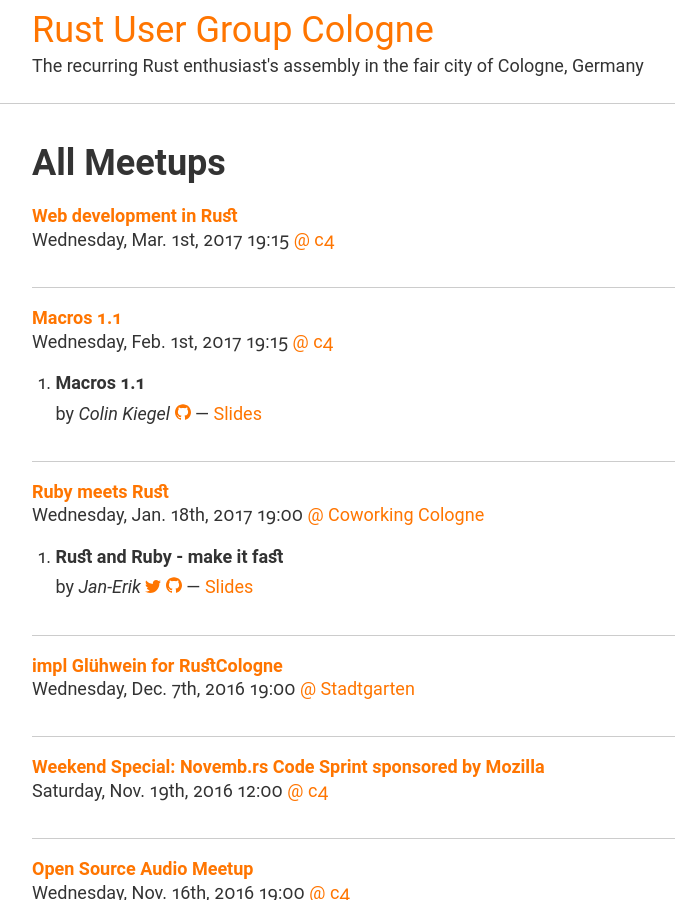
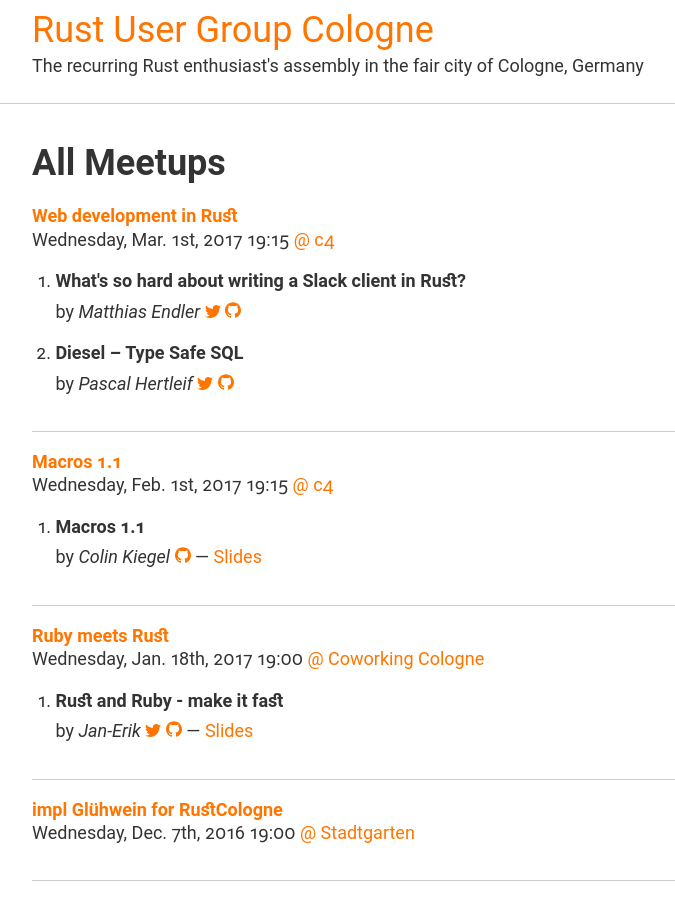
Before and after one commit to Rustaceans/rust-cologne, a Jekyll site: the page built from archive.html, in a window 1280 px wide and 900 px high. Shown: the whole window, without its empty margins (158-833 px from the left). Built offline with Jekyll 4.4.1, drawn with Linux system fonts in a browser that asks for light colours.

Commit message:
Add talk list to 2017-03 meetup
See #24

```diff
--- a/_posts/2017-03-01-web-dev.md
+++ b/_posts/2017-03-01-web-dev.md
@@ -6,6 +6,19 @@
     "Meetup.com": "https://www.meetup.com/RustCologne/events/237423265/"
     "Planning discussion on Github": "https://github.com/Rustaceans/rust-cologne/issues/24"
 location: c4
+talks:
+- title: "What's so hard about writing a Slack client in Rust?"
+  speaker:
+    name: "Matthias Endler"
+    twitter: matthiasendler
+    github: mre
+- title: "Diesel – Type Safe SQL"
+  speaker:
+    name: "Pascal Hertleif"
+    twitter: killercup
+    github: killercup
+  abstract: |
+    Better refuel before we get started, this is a "Choose Your Own Adventure" talk—where the audience decides into which rabbit hole(s) we go down. Writing an actual app? Sure! Type system excursions? Always? Or maybe something about our test shenanigans? And of course fields of generated code as far as the eye can see!
 ---
 We feel like the time is right to have a meetup around web development in Rust.
 And we need your help to make it happen!
```
